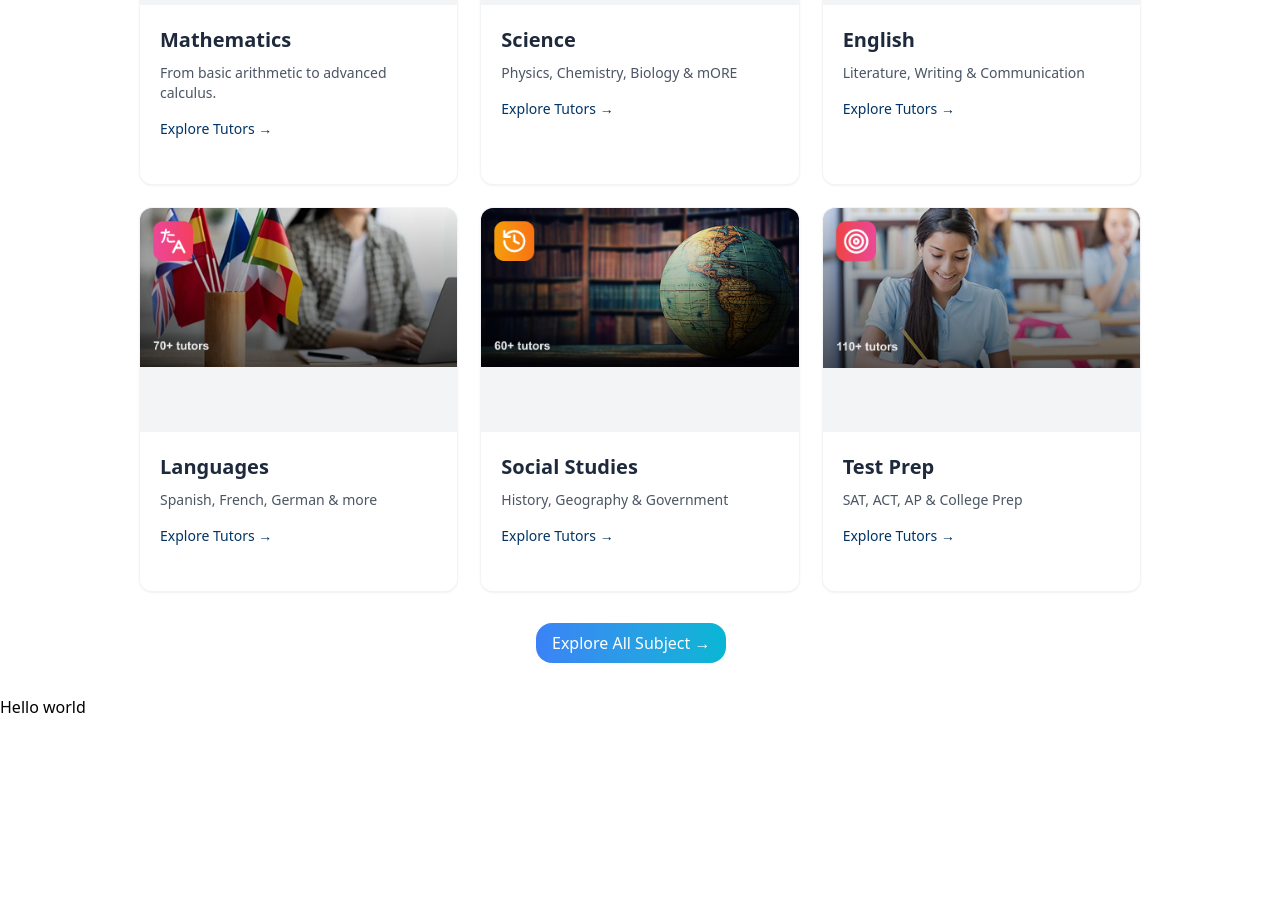
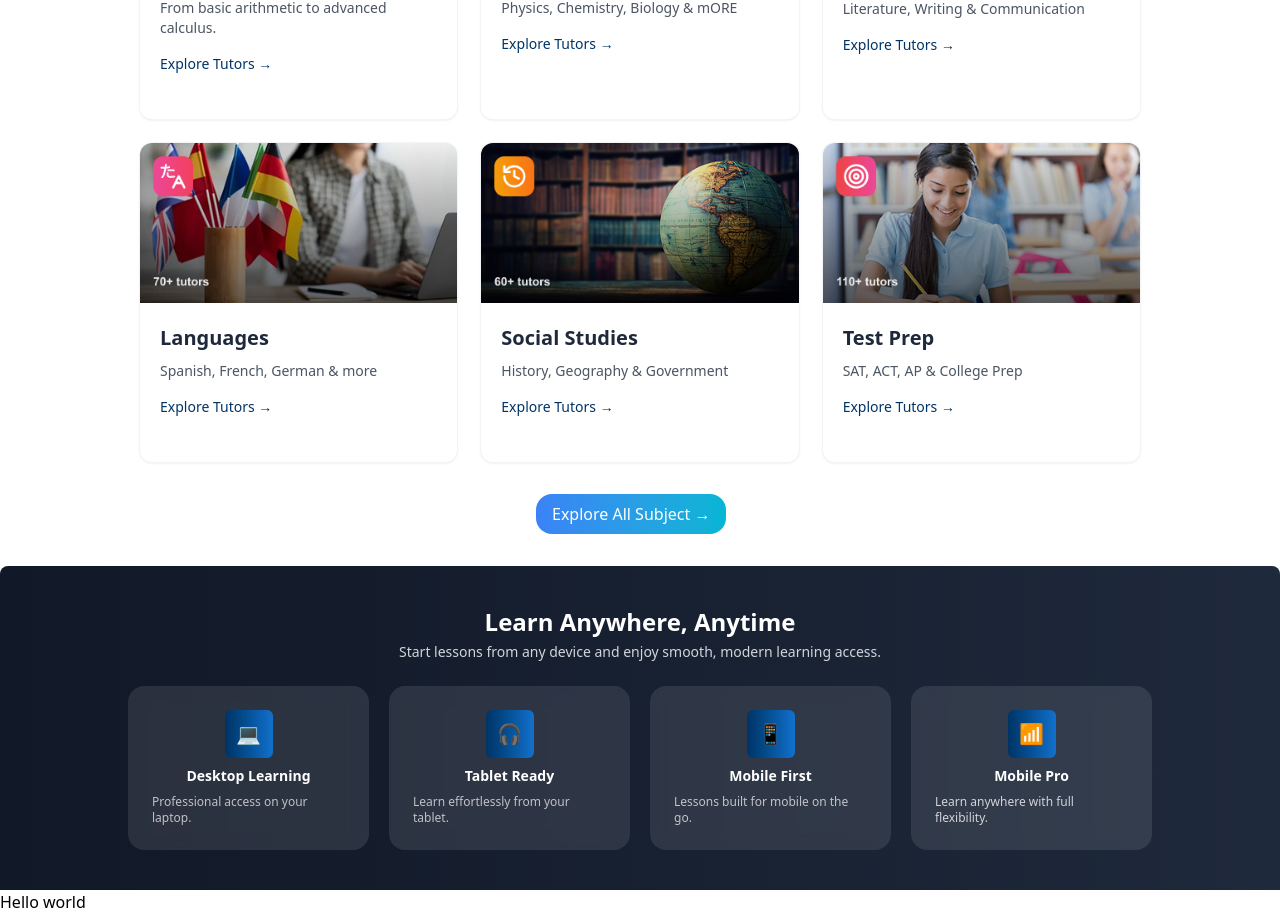
Before and after one commit to tushu003/learning-management-system, a Next.js app: page / in a window 1280 px wide. Shown: the part 2533-3447 px from the top of the page. Before the commit the page ends 3252 px from the top, so only its background shows below. Built offline with nearby package versions, Linux system fonts and the light colour scheme.

Commit message:
complete learn anyWhere section

```diff
--- a/src/app/(client)/page.tsx
+++ b/src/app/(client)/page.tsx
@@ -3,6 +3,7 @@ import Image from "next/image";
 import FeatureCard from "@/components/feature/FeatureCard";
 import Courses from "./courses/page";
 import CoursesCard from "@/components/courses/CoursesCard";
+import LearnAnywhere from "@/components/LearnAnyWhere";
 
 export default function Home() {
   return (
@@ -10,6 +11,7 @@ export default function Home() {
     <Banner />
     <FeatureCard />
     <CoursesCard />
+    <LearnAnywhere />
     Hello world
   </div>
   );
--- /dev/null
+++ b/src/components/LearnAnyWhere.tsx
@@ -0,0 +1,72 @@
+import React from "react";
+
+export default function LearnAnywhere() {
+  return (
+    <section className="w-full">
+      <div
+        className=" py-10 rounded-t-lg bg-gradient-to-r from-[#111827] to-[#1E293B]"
+      >
+        {/* Heading */}
+        <div className="text-center mb-6">
+          <h2 className="text-white text-xl md:text-2xl font-semibold">
+            Learn Anywhere, Anytime
+          </h2>
+          <p className="mt-1 text-sm text-[#D1D5DB] max-w-2xl mx-auto">
+            Start lessons from any device and enjoy smooth, modern learning access.
+          </p>
+        </div>
+
+        {/* Cards */}
+        <div className="max-w-5xl mx-auto grid grid-cols-1 sm:grid-cols-2 md:grid-cols-4 gap-5">
+
+          {/* Card 1 */}
+          <article className="bg-white/10 backdrop-blur-sm rounded-2xl p-6 flex flex-col items-center gap-2">
+            <div className="w-12 h-12 bg-gradient-to-r from-[#003466] to-[#1271CD] text-white rounded-md flex items-center justify-center text-xl">
+              💻
+            </div>
+            <h3 className="text-sm font-semibold text-white">
+              Desktop Learning
+            </h3>
+            <p className="text-xs text-white/70">
+              Professional access on your laptop.
+            </p>
+          </article>
+
+          {/* Card 2 */}
+          <article className="bg-white/10 backdrop-blur-sm rounded-2xl p-6 flex flex-col items-center gap-2">
+            <div className="w-12 h-12 bg-gradient-to-r from-[#003466] to-[#1271CD] text-white rounded-md flex items-center justify-center text-xl">
+              🎧
+            </div>
+            <h3 className="text-sm font-semibold text-white">Tablet Ready</h3>
+            <p className="text-xs text-white/70">
+              Learn effortlessly from your tablet.
+            </p>
+          </article>
+
+          {/* Card 3 */}
+          <article className="bg-white/10 backdrop-blur-sm rounded-2xl p-6 flex flex-col items-center gap-2">
+            <div className="w-12 h-12 bg-gradient-to-r from-[#003466] to-[#1271CD] text-white rounded-md flex items-center justify-center text-xl">
+              📱
+            </div>
+            <h3 className="text-sm font-semibold text-white">Mobile First</h3>
+            <p className="text-xs text-white/70">
+              Lessons built for mobile on the go.
+            </p>
+          </article>
+
+          {/* Card 4 */}
+          <article className="bg-white/10 backdrop-blur-sm rounded-2xl p-6 flex flex-col items-center gap-2">
+            <div className="w-12 h-12 bg-gradient-to-r from-[#003466] to-[#1271CD] text-white rounded-md flex items-center justify-center text-xl">
+              📶
+            </div>
+            <h3 className="text-sm font-semibold text-white">Mobile Pro</h3>
+            <p className="text-xs text-[#D1D5DB]">
+              Learn anywhere with full flexibility.
+            </p>
+          </article>
+
+        </div>
+      </div>
+    </section>
+  );
+}
--- a/src/components/courses/CoursesCard.tsx
+++ b/src/components/courses/CoursesCard.tsx
@@ -12,7 +12,7 @@ const CoursesCard: React.FC<{ course: typeof courses[number] }> = ({ course }) =
   return (
     <article className="bg-white max-w-5xl pb-6 mx-auto rounded-xl shadow-sm overflow-hidden ring-1 ring-gray-100">
       {/* Top image: fills the card width and has a fixed height */}
-      <div className="relative w-full h-44 md:h-48 lg:h-56 bg-gray-100">
+      <div className="relative w-full ">
         <Image
           src={course.image}
           alt={course.title}
```
